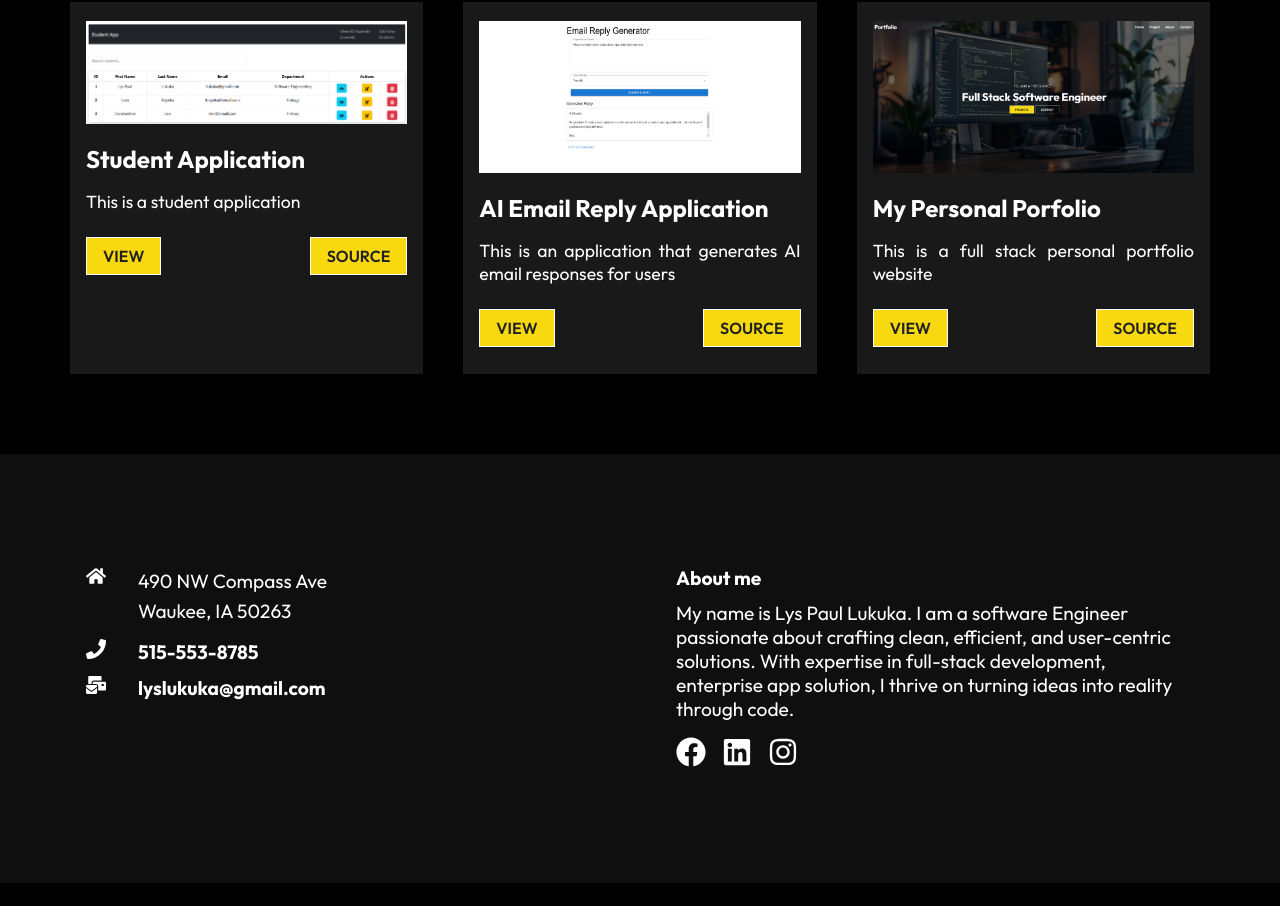
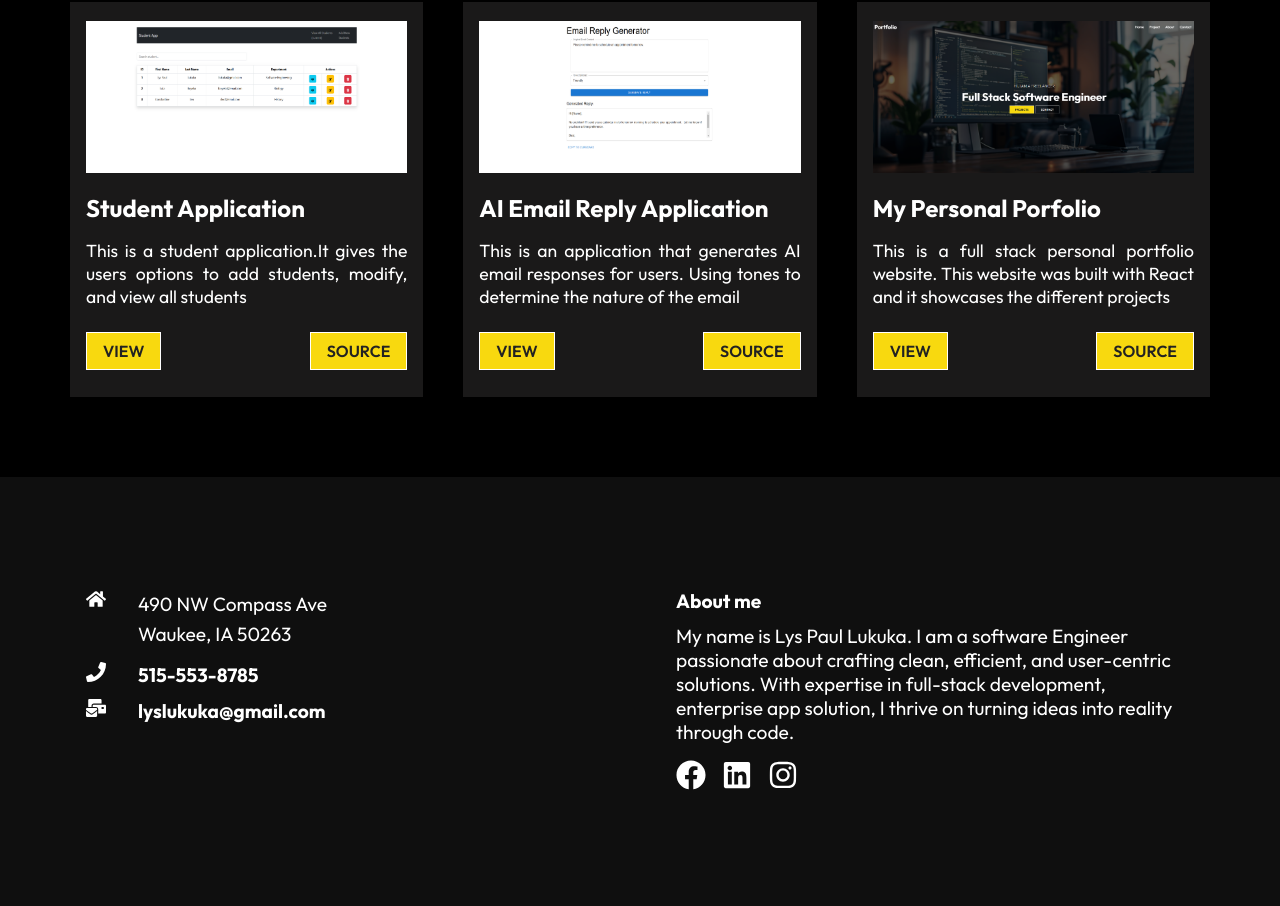
Before and after one commit to lyspaul/portfolio-app, a React (Create React App) app: page / in a window 1280 px wide. Shown: the part 934-1840 px from the top of the page. Before the commit the page ends 1817 px from the top, so only its background shows below. Built offline with nearby package versions, Linux system fonts and the light colour scheme.

Commit message:
updated my student app url in the workCardData

```diff
--- a/src/components/WorkCardData.js
+++ b/src/components/WorkCardData.js
@@ -7,21 +7,21 @@ const ProjectCardData = [
   {
     imgSrc: studentApp,
     title: "Student Application",
-    text: "This is a student application",
-    view: "url to be added",
+    text: "This is a student application.It gives the users options to add students, modify, and view all students",
+    view: "https://student-app-ui-production.up.railway.app/",
     source: "https://github.com/lyspaul/portfolio-app.git",
   },
   {
     imgSrc: emailGeneratorProject,
     title: "AI Email Reply Application",
-    text: "This is an application that generates AI email responses for users",
+    text: "This is an application that generates AI email responses for users. Using tones to determine the nature of the email",
     view: "url to be added",
     source: "https://github.com/lyspaul/EmailAIWriter.git",
   },
   {
     imgSrc: portfolio,
     title: "My Personal Porfolio",
-    text: "This is a full stack personal portfolio website",
+    text: "This is a full stack personal portfolio website. This website was built with React and it showcases the different projects",
     view: "https://my-portfolio-lp.azurewebsites.net/",
     source: "https://github.com/lyspaul/portfolio-app.git",
   },
```
Also changed, not shown: src/images/studentApp.png.
